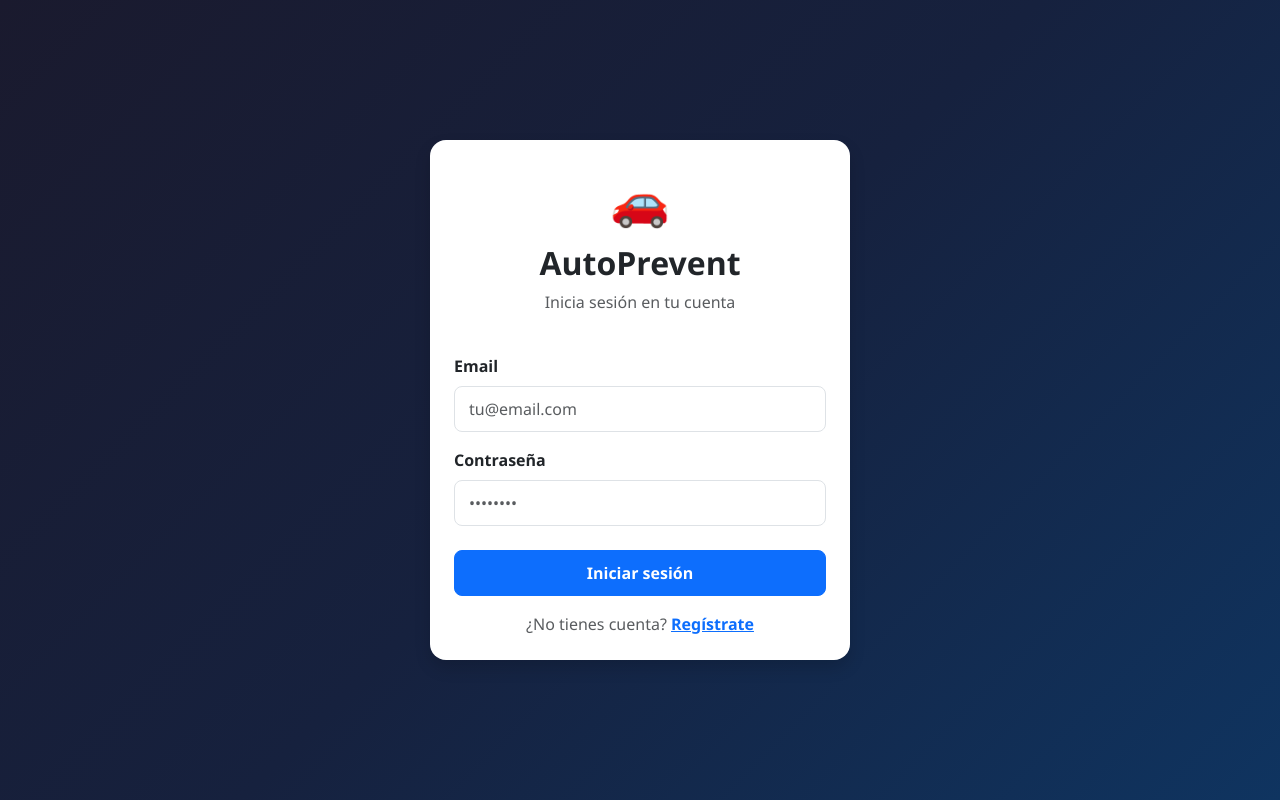
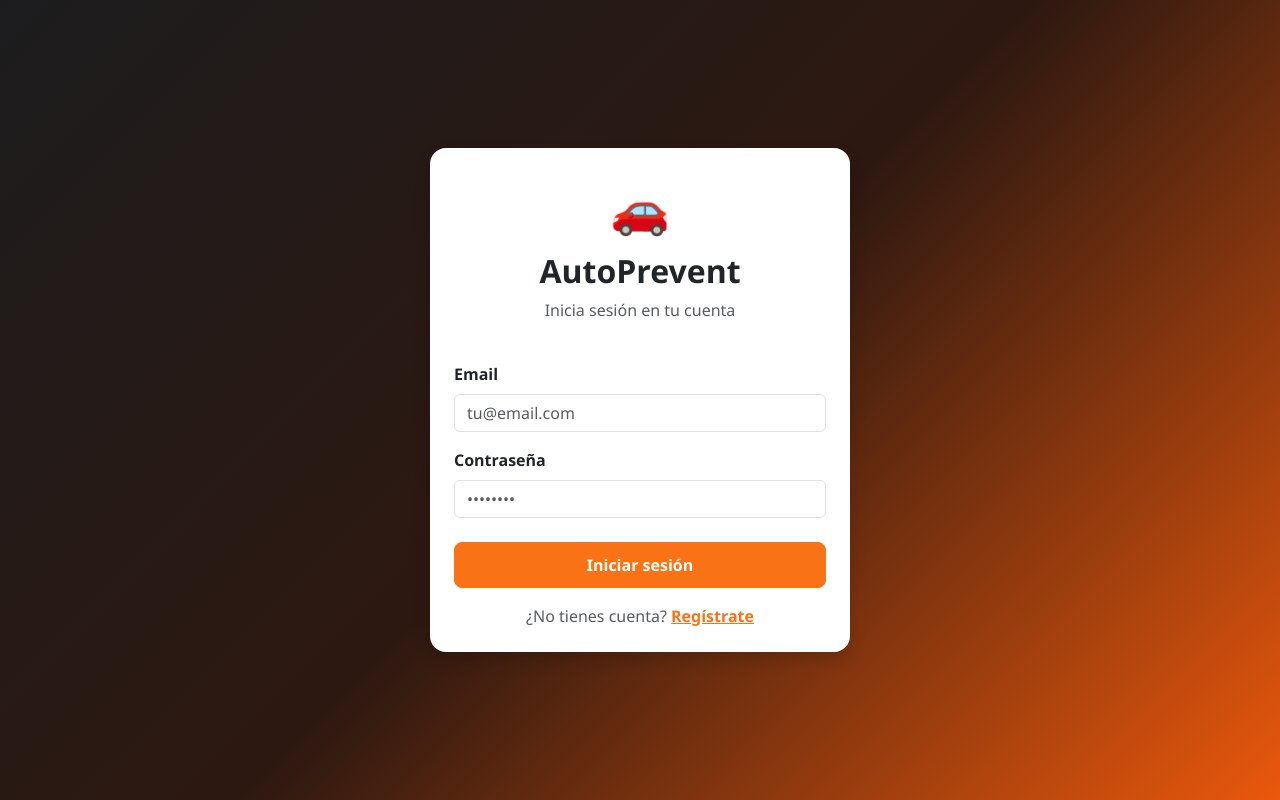
Before and after one commit to hencaladarodriguez/AutoPrevent, a React app in the folder frontend/: page /login in a window 1280 px wide. Built offline with nearby package versions, Linux system fonts and the light colour scheme; the HTML template or start-up script is replaced by a standard one.

Commit message:
style: Cambios en la paleta de colores y cambios leves en el Navbar

```diff
--- a/frontend/src/components/Navbar.jsx
+++ b/frontend/src/components/Navbar.jsx
@@ -12,7 +12,7 @@ export default function Navbar() {
     };
 
     return (
-        <nav className="navbar navbar-expand-lg navbar-dark bg-dark px-4">
+        <nav className="navbar navbar-expand-lg navbar-dark navbar-ap px-4">
             <Link className="navbar-brand fw-bold" to="/">
                 🚗 AutoPrevent
             </Link>
--- a/frontend/src/index.css
+++ b/frontend/src/index.css
@@ -1,49 +1,99 @@
-/* estilos globales de AutoPrevent */
+/* === VARIABLES DE COLOR === */
+:root {
+    --ap-naranja:        #F97316;
+    --ap-naranja-oscuro: #EA580C;
+    --ap-naranja-claro:  #FED7AA;
+    --ap-naranja-fondo:  #FFF7F0;
+    --ap-oscuro:         #1C1C1E;
+}
+
+/* === GLOBAL === */
 body {
-    background-color: #f8f9fa;
+    background-color: var(--ap-naranja-fondo);
     font-family: 'Segoe UI', Tahoma, Geneva, Verdana, sans-serif;
 }
 
-/* colores del semaforo */
-.estado-verde {
-    color: #28a745;
+/* === BOOTSTRAP OVERRIDES === */
+.btn-primary {
+    --bs-btn-color: #fff;
+    --bs-btn-bg: var(--ap-naranja);
+    --bs-btn-border-color: var(--ap-naranja);
+    --bs-btn-hover-color: #fff;
+    --bs-btn-hover-bg: var(--ap-naranja-oscuro);
+    --bs-btn-hover-border-color: var(--ap-naranja-oscuro);
+    --bs-btn-active-bg: var(--ap-naranja-oscuro);
+    --bs-btn-active-border-color: var(--ap-naranja-oscuro);
+    --bs-btn-focus-shadow-rgb: 249, 115, 22;
 }
 
-.estado-amarillo {
-    color: #ffc107;
+.btn-outline-primary {
+    --bs-btn-color: var(--ap-naranja);
+    --bs-btn-border-color: var(--ap-naranja);
+    --bs-btn-hover-color: #fff;
+    --bs-btn-hover-bg: var(--ap-naranja);
+    --bs-btn-hover-border-color: var(--ap-naranja);
+    --bs-btn-active-color: #fff;
+    --bs-btn-active-bg: var(--ap-naranja);
+    --bs-btn-focus-shadow-rgb: 249, 115, 22;
 }
 
-.estado-rojo {
-    color: #dc3545;
+.text-primary {
+    color: var(--ap-naranja) !important;
 }
 
-.badge-verde {
-    background-color: #28a745;
+.spinner-border.text-primary {
+    color: var(--ap-naranja) !important;
+    border-color: var(--ap-naranja);
+    border-right-color: transparent;
 }
 
-.badge-amarillo {
-    background-color: #ffc107;
-    color: #000;
+.form-control:focus,
+.form-select:focus {
+    border-color: var(--ap-naranja);
+    box-shadow: 0 0 0 3px rgba(249, 115, 22, 0.2);
 }
 
-.badge-rojo {
-    background-color: #dc3545;
+/* === COLORES DEL SEMAFORO === */
+.estado-verde    { color: #28a745; }
+.estado-amarillo { color: #ffc107; }
+.estado-rojo     { color: #dc3545; }
+
+.badge-verde     { background-color: #28a745; }
+.badge-amarillo  { background-color: #ffc107; color: #000; }
+.badge-rojo      { background-color: #dc3545; }
+
+/* === NAVBAR === */
+.navbar-ap {
+    background-color: var(--ap-oscuro);
+    border-bottom: 3px solid var(--ap-naranja);
 }
 
-/* tarjetas de vehiculos */
+.navbar-ap .navbar-brand {
+    color: var(--ap-naranja) !important;
+}
+
+.navbar-ap .navbar-brand:hover {
+    color: var(--ap-naranja-claro) !important;
+}
+
+/* === TARJETAS === */
 .card-vehiculo {
-    transition: transform 0.2s;
+    transition: transform 0.2s, box-shadow 0.2s;
     cursor: pointer;
 }
 
 .card-vehiculo:hover {
     transform: translateY(-3px);
-    box-shadow: 0 4px 15px rgba(0,0,0,0.1);
+    box-shadow: 0 4px 20px rgba(249, 115, 22, 0.25);
 }
 
-/* --- LOGIN --- */
+.card .card-header.bg-dark {
+    border-bottom: 2px solid var(--ap-naranja);
+}
+
+/* === LOGIN / REGISTER === */
 .login-wrapper {
-    background: linear-gradient(135deg, #1a1a2e 0%, #16213e 50%, #0f3460 100%);
+    background: linear-gradient(135deg, #1C1C1E 0%, #2D1810 50%, var(--ap-naranja-oscuro) 100%);
     min-height: 100vh;
 }
 
@@ -54,28 +104,6 @@ body {
     border-radius: 16px;
 }
 
-.login-icon {
-    font-size: 3rem;
-}
-
-.login-card .form-control {
-    border-radius: 8px;
-    padding: 10px 14px;
-    border: 1px solid #dee2e6;
-}
-
-.login-card .form-control:focus {
-    border-color: #0d6efd;
-    box-shadow: 0 0 0 3px rgba(13, 110, 253, 0.15);
-}
-
-.login-card .btn-primary {
-    padding: 10px;
-    border-radius: 8px;
-    font-size: 1rem;
-}
-
-/* --- REGISTER --- */
 .register-card {
     width: 100%;
     max-width: 500px;
@@ -83,39 +111,33 @@ body {
     border-radius: 16px;
 }
 
-.register-card .form-control {
-    border-radius: 8px;
-    padding: 10px 14px;
-    border: 1px solid #dee2e6;
+.login-icon {
+    font-size: 3rem;
 }
 
-.register-card .form-control:focus {
-    border-color: #0d6efd;
-    box-shadow: 0 0 0 3px rgba(13, 110, 253, 0.15);
-}
-
+.login-card .btn-primary,
 .register-card .btn-primary {
     padding: 10px;
     border-radius: 8px;
     font-size: 1rem;
 }
 
-/* --- DASHBOARD --- */
+/* === DASHBOARD === */
 .semaforo-circulo {
     width: 60px;
     height: 60px;
     border-radius: 50%;
-    box-shadow: 0 0 12px rgba(0,0,0,0.2);
+    box-shadow: 0 0 12px rgba(0, 0, 0, 0.2);
 }
 
-/* --- GARAGE --- */
+/* === GARAGE === */
 .modal-overlay {
     position: fixed;
     top: 0;
     left: 0;
     width: 100%;
     height: 100%;
-    background: rgba(0,0,0,0.5);
+    background: rgba(0, 0, 0, 0.5);
     display: flex;
     align-items: center;
     justify-content: center;
--- a/frontend/src/services/api.js
+++ b/frontend/src/services/api.js
@@ -1,6 +1,7 @@
 import axios from 'axios';
 
 // url base del backend
+// url al tener en cuenta ya que se debe de cambiar en caso que en el xampp no este bien definida (pendiente de arreglar    )
 const API_URL = 'http://localhost:81/AutoPrevent/backend';
 
 const api = axios.create({
```
